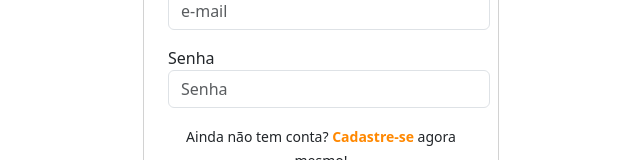
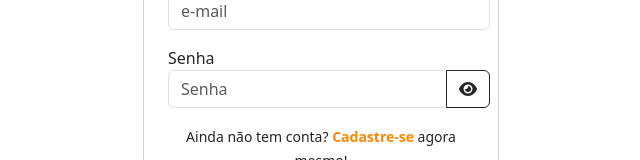
Before and after one commit to mateusmaranhao12/app_pizza_delivery, a Vue app: page / in a window 1280 px wide. Shown: the part 142-302 px from the top of the page, without its empty margins (319-959 px from the left). Built offline with nearby package versions, Linux system fonts and the light colour scheme; what maska would draw is missing.

Commit message:
implement mostrar_senha and alternarExibicaoSenha

```diff
--- a/src/views/Cadastro.vue
+++ b/src/views/Cadastro.vue
@@ -44,8 +44,19 @@
                                 </div>
                                 <div class="form-group col-md-12 mx-2">
                                     <label for="senha">Senha</label>
-                                    <input type="password" placeholder="Senha" ref="senha" id="senha"
-                                        v-model="funcionarios_registrados.senha" class="form-control mb-2" name="senha" />
+                                    <div class="input-group mb-3">
+                                        <input v-if="mostrar_senha" type="text" class="form-control" placeholder="Senha"
+                                            v-model="funcionarios_registrados.senha" name="senha" aria-label="Senha"
+                                            aria-describedby="button-addon2">
+                                        <input v-else type="password" class="form-control" placeholder="Senha"
+                                            v-model="funcionarios_registrados.senha" name="senha" aria-label="Senha"
+                                            aria-describedby="button-addon2">
+                                        <button @click="alternarExibicaoSenha()" class="btn btn-outline-dark" type="button"
+                                            id="senha">
+                                            <i class="fa-solid"
+                                                :class="{ 'fa-eye-slash': mostrar_senha, 'fa-eye': !mostrar_senha }"></i>
+                                        </button>
+                                    </div>
                                     <small class="text-danger">{{ erro_senha }}</small>
                                 </div>
                             </div>
@@ -89,7 +100,9 @@ export default {
             erro_cpf: '',
             erro_senha: '',
             funcionarios: [],
-            funcionarios_registrados: { nome: '', email: '', cpf: '', senha: '' }
+            funcionarios_registrados: { nome: '', email: '', cpf: '', senha: '' },
+            mostrar_senha: false,
+            senha: null
         }
     },
 
@@ -136,9 +149,9 @@ export default {
 
         limparFormulario() {
             this.funcionarios_registrados.nome = '',
-            this.funcionarios_registrados.email = '',
-            this.funcionarios_registrados.cpf = '',
-            this.funcionarios_registrados.senha = ''
+                this.funcionarios_registrados.email = '',
+                this.funcionarios_registrados.cpf = '',
+                this.funcionarios_registrados.senha = ''
         },
 
         nomeFocus() {
@@ -159,7 +172,7 @@ export default {
 
         fecharMensagem() {
             this.mensagem_erro = '',
-            this.mensagem_sucesso = ''
+                this.mensagem_sucesso = ''
         },
 
         toFormData(obj) {
@@ -169,6 +182,10 @@ export default {
             }
             return liveFormData
         },
+
+        alternarExibicaoSenha() {
+            this.mostrar_senha = !this.mostrar_senha
+        }
     }
 }
 
--- a/src/views/Index.vue
+++ b/src/views/Index.vue
@@ -20,12 +20,33 @@
                 <div class="form-row">
                   <div class="form-group col-md-12 mx-2">
                     <label for="user">E-mail</label>
-                    <input type="text" ref="email" placeholder="e-mail" id="email" class="form-control mb-3" name="email" v-model="funcionarios_registrados.email" />
+                    <input type="text" ref="email" placeholder="e-mail" id="email" class="form-control mb-3" name="email"
+                      v-model="funcionarios_registrados.email" />
                   </div>
 
                   <div class="form-group col-md-12 mx-2">
                     <label for="senha">Senha</label>
-                    <input type="password" placeholder="Senha" id="senha" class="form-control" name="senha" v-model="funcionarios_registrados.senha" />
+                    <div class="input-group mb-3">
+                      <input v-if="mostrar_senha" type="text"
+                        class="form-control"
+                        placeholder="Senha"
+                        v-model="funcionarios_registrados.senha"
+                        name="senha"
+                        aria-label="Senha"
+                        aria-describedby="button-addon2"
+                      >
+                      <input v-else type="password"
+                        class="form-control"
+                        placeholder="Senha"
+                        v-model="funcionarios_registrados.senha"
+                        name="senha"
+                        aria-label="Senha"
+                        aria-describedby="button-addon2"
+                      >
+                      <button @click="alternarExibicaoSenha()" class="btn btn-outline-dark" type="button" id="senha">
+                        <i class="fa-solid" :class="{ 'fa-eye-slash' : mostrar_senha, 'fa-eye': !mostrar_senha }"></i>
+                      </button>
+                    </div>
                   </div>
                 </div>
 
@@ -64,7 +85,9 @@ export default {
       mensagem_erro: '',
       erro_login: '',
       funcionarios: [],
-      funcionarios_registrados: { email: '', senha: '' }
+      funcionarios_registrados: { email: '', senha: '' },
+      mostrar_senha: false,
+      senha: null
     }
   },
 
@@ -111,10 +134,12 @@ export default {
         this.erro_login = ''
     },
 
+    alternarExibicaoSenha() {
+      this.mostrar_senha = !this.mostrar_senha
+    }
+
   }
 }
 </script>
 
-<style scoped lang="scss">
-@import '../scss/index.scss';
-</style>
+<style scoped lang="scss">@import '../scss/index.scss';</style>
```
